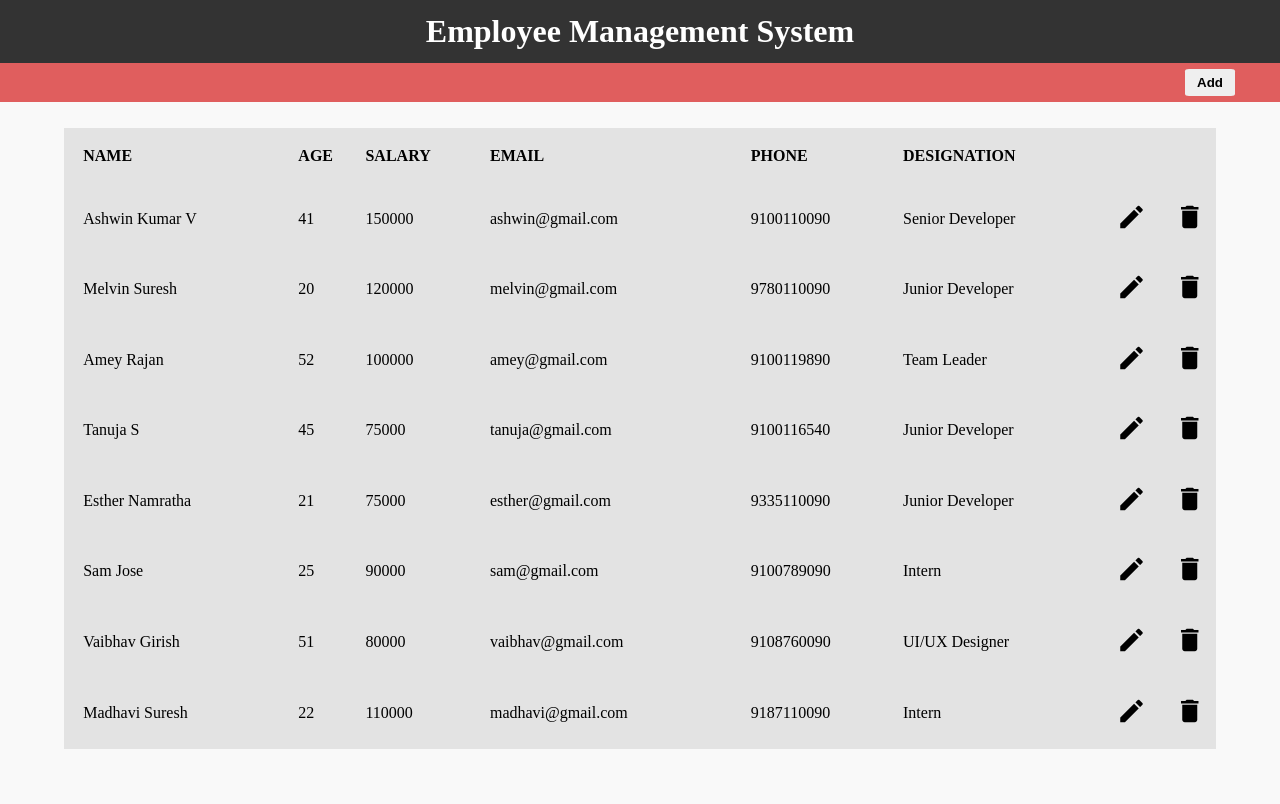
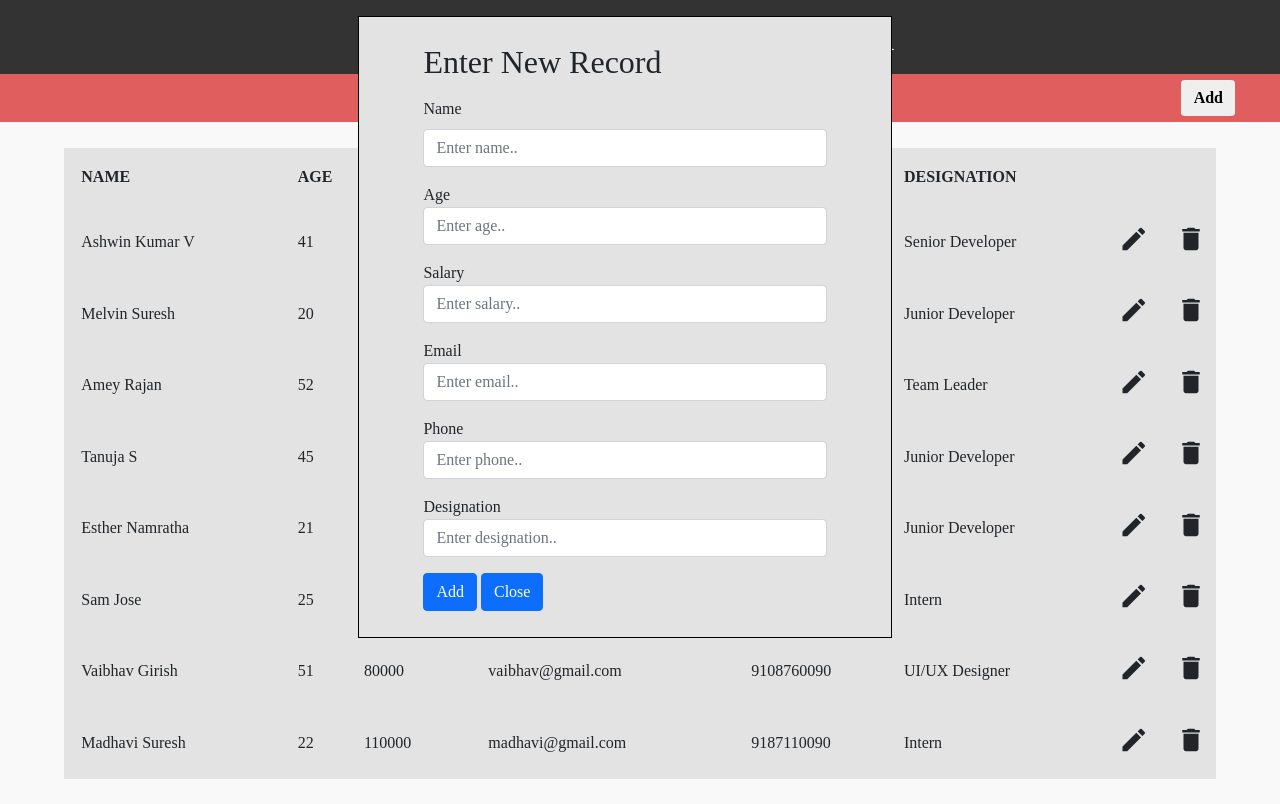
Before and after one commit to AshwinKumar-V9/PMS---Admin, a plain HTML site: page DOM Parser/index.html in a window 1280 px wide. Both pictures are taken after a click on the button "Add". Drawn offline with nearby package versions, Linux system fonts and the light colour scheme.

Commit message:
add and delete records complete

```diff
--- a/DOM Parser/css/style.css
+++ b/DOM Parser/css/style.css
@@ -13,6 +13,7 @@ h1{
     color: white;
     background-color: #333333;
     padding:1%;
+    margin: 0;
 }
 table{
     background-color: #e3e3e3;
@@ -52,3 +53,13 @@ button:hover{
     cursor: pointer;
     color:#e05e5e;
 }
+
+#addRecordForm{
+    padding: 2% 5%;
+    border: 1px solid #000000;
+    background-color: #e3e3e3;
+    position: absolute;
+    top:2%;
+    left:28%;
+    display: none;
+}
--- a/DOM Parser/index.html
+++ b/DOM Parser/index.html
@@ -5,6 +5,7 @@
     <meta http-equiv="X-UA-Compatible" content="IE=edge">
     <meta name="viewport" content="width=device-width, initial-scale=1.0">
     <title>Employee Details</title>
+    <link href="https://cdn.jsdelivr.net/npm/bootstrap@5.1.3/dist/css/bootstrap.min.css" rel="stylesheet">
     <link href="https://fonts.googleapis.com/icon?family=Material+Icons" rel="stylesheet">
     <link rel="stylesheet" href="./css/style.css">
 </head>
@@ -12,10 +13,42 @@
 
     <h1>Employee Management System</h1>
     <div class="CRUD">
-        <button id="add" name="add" onclick="addRecord()">Add</button>
+        <button id="openForm" name="openForm" onclick="openForm()">Add</button>
     </div>
     <table id="table"></table>
 
+    <!--Form for record input-->
+    <form id='addRecordForm' class="col-sm-5">
+        <h2>Enter New Record</h2>
+        <div class="mb-3 mt-3">
+            <label class="form-label">Name</label>
+            <input type='text' name='Emp-name' id='Emp-name' class="form-control" placeholder="Enter name..">
+        </div>
+        <div class="mb-3 mt-3">
+            <label>Age</label>
+            <input type='text' name='Emp-age' id='Emp-age' class="form-control" placeholder="Enter age..">
+        </div>
+        <div class="mb-3 mt-3">
+            <label>Salary</label>
+            <input type='text' name='Emp-salary' id='Emp-salary' class="form-control" placeholder="Enter salary..">
+        </div>
+        <div class="mb-3 mt-3">
+            <label>Email</label>
+            <input type='text' name='Emp-emailid' id='Emp-emailid' class="form-control" placeholder="Enter email..">
+        </div>
+        <div class="mb-3 mt-3">
+            <label>Phone</label>
+            <input type='text' name='Emp-phonenum' id='Emp-phonenum' class="form-control" placeholder="Enter phone..">
+        </div>
+        <div class="mb-3 mt-3">
+            <label>Designation</label>
+            <input type='text' name='Emp-designation' id='Emp-designation' class="form-control" placeholder="Enter designation..">
+        </div>
+        <input type="button" value="Add" id="add" class="btn btn-primary" onclick="addNewRecord()">
+        <input type="button" value="Close" id="close" class="btn btn-primary" onclick="closeForm()">
+    </form>
+
+    <script src="https://cdn.jsdelivr.net/npm/bootstrap@5.1.3/dist/js/bootstrap.bundle.min.js"></script>
     <script src="./js/index.js"></script>
 </body>
 </html>
--- a/DOM Parser/js/index.js
+++ b/DOM Parser/js/index.js
@@ -43,7 +43,7 @@ function displayTable()
     document.getElementById("table").innerHTML = table
 }
 
-//function to delete record
+//function to delete record from XML
 function deleteRecord(i)
 {
     y = xmlDoc.getElementsByTagName("Employee")[i]
@@ -57,8 +57,37 @@ function deleteRecord(i)
     }
 }
 
-function editRecord(i)
+//function to open form to add new record to xml
+function openForm()
 {
-    console.log("edit " +(i + 1)+ " record")
+    document.getElementById("addRecordForm").style.display = "block"
+}
 
+//function to close form to add new record to xml
+function closeForm()
+{
+    document.getElementById("addRecordForm").style.display = "none"
 }
+
+//function to add new record to xml
+function addNewRecord()
+{
+    var i
+    var emp = []
+    var x = document.getElementById("addRecordForm")
+    employee = xmlDoc.createElement("Employee")
+    emp[0] = xmlDoc.createElement("Emp-name")
+    emp[1] = xmlDoc.createElement("Emp-age")
+    emp[2] = xmlDoc.createElement("Emp-salary")
+    emp[3] = xmlDoc.createElement("Emp-emailid")
+    emp[4] = xmlDoc.createElement("Emp-phonenum")
+    emp[5] = xmlDoc.createElement("Emp-designation")
+    for(i = 0; i < 6; i++)
+    {
+        emp[i].appendChild(xmlDoc.createTextNode(x.elements[i].value))
+        employee.appendChild(emp[i])
+    }
+    xmlDoc.documentElement.appendChild(employee);
+    console.log("Record added: " + x.elements[0].value)
+    displayTable()
+}
```
